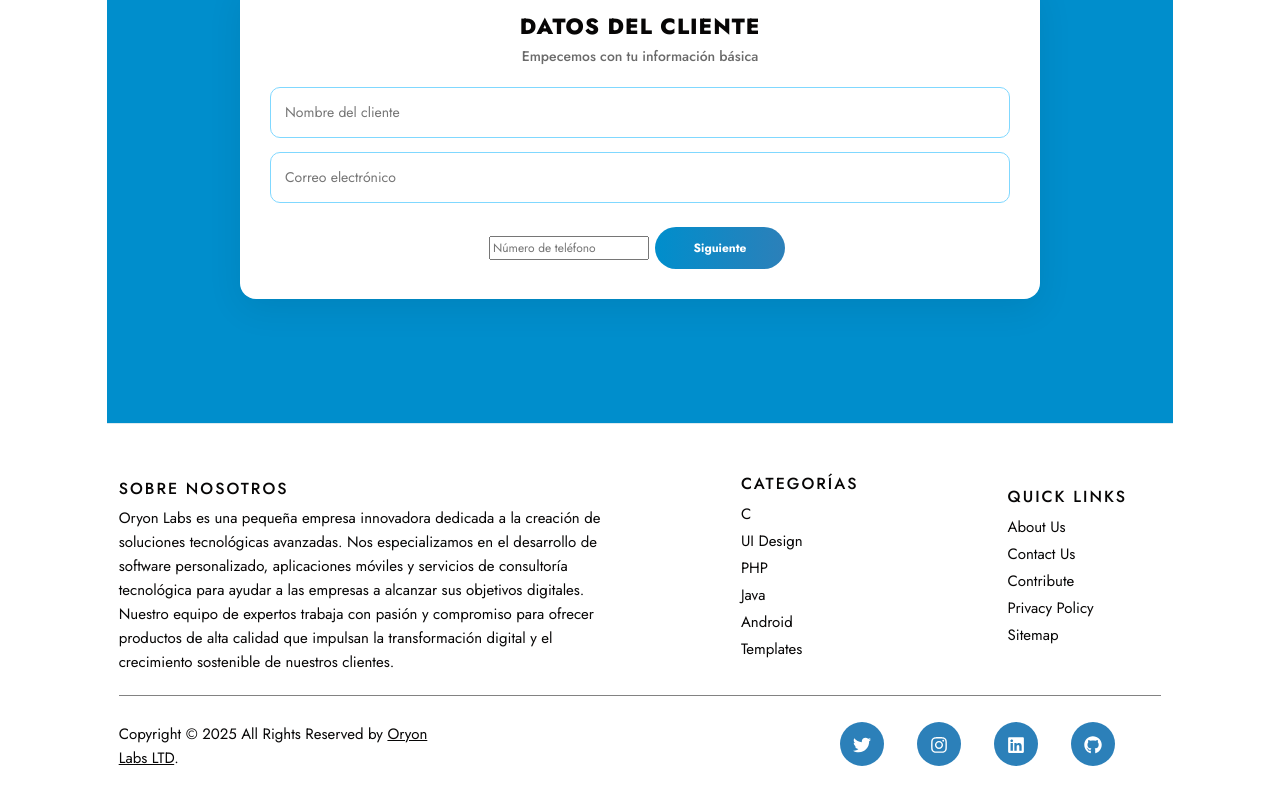
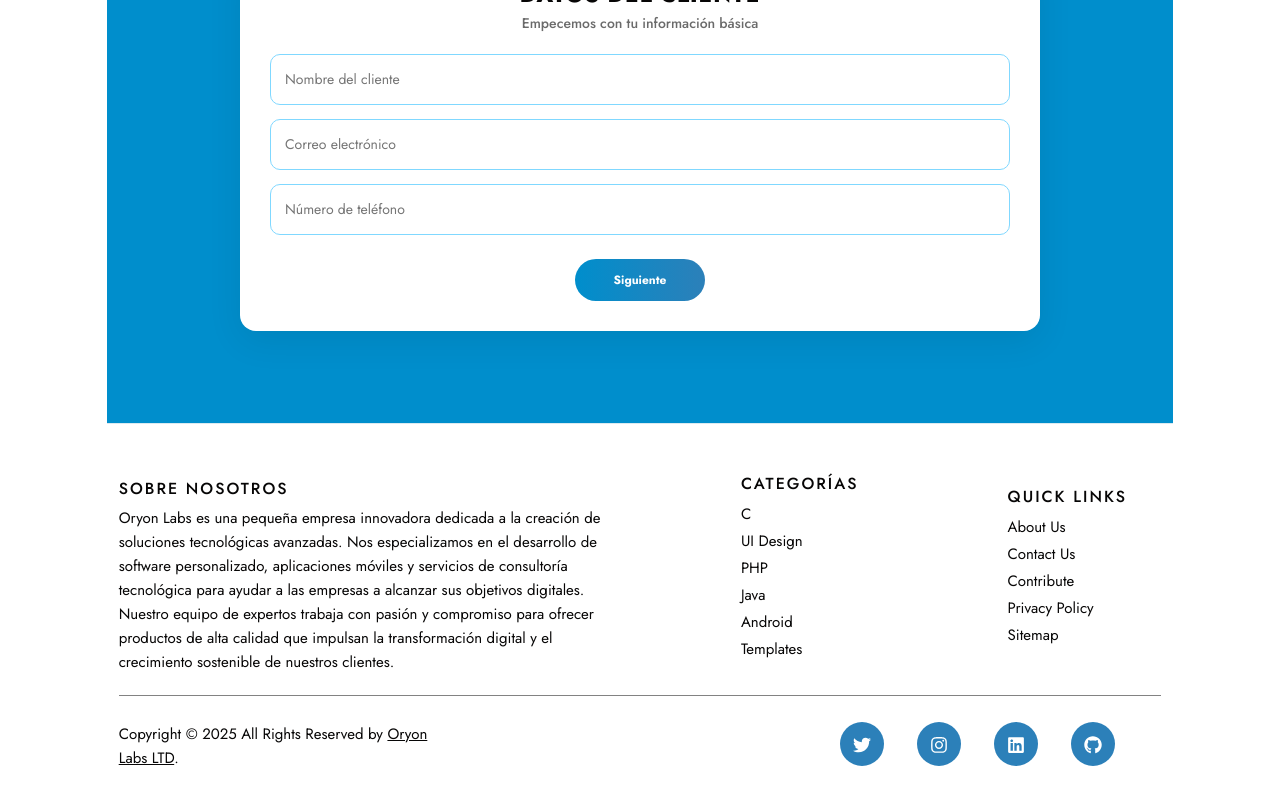
Before and after one commit to DiegoDexx/oryonLabsFront, a React (Vite) app: page /home in a window 1280 px wide. Shown: the part 1531-2331 px from the top of the page. Built offline with nearby package versions, Linux system fonts and the light colour scheme.

Commit message:
validations2

```diff
--- a/src/components/forms.jsx
+++ b/src/components/forms.jsx
@@ -216,7 +216,7 @@ const handleSubmit = async (e) => {
             {errors.clientEmail && <div className="error-msg">{errors.clientEmail}</div>}
 
             <input
-              type="tel"
+              type="text"
               placeholder="Número de teléfono"
               required
               pattern="^[0-9]{7,15}$"
```
